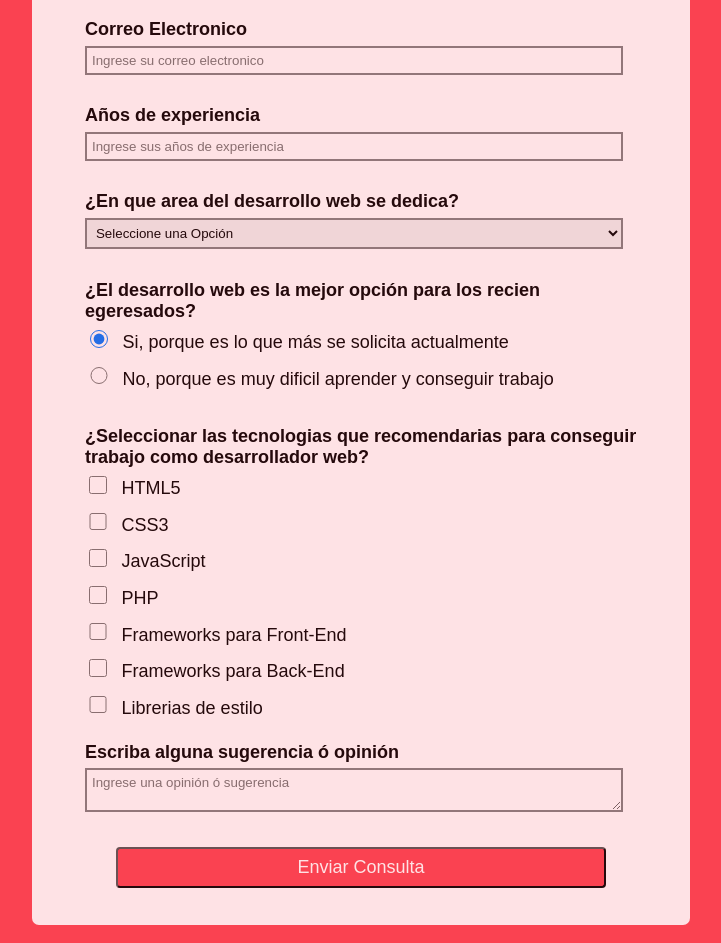
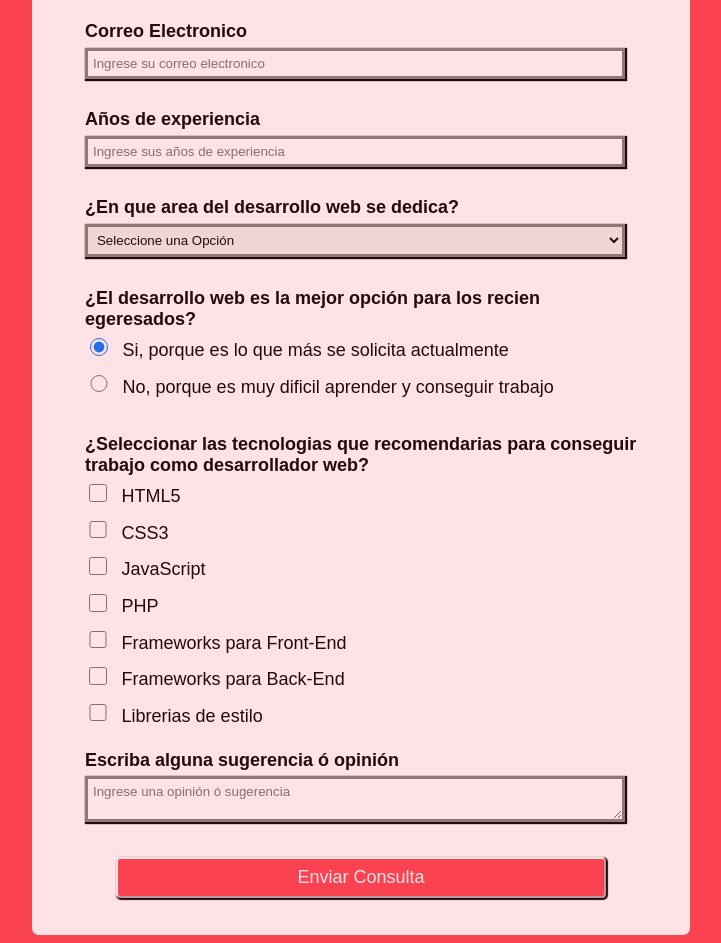
Before and after one commit to Axel212001/Formulario-PaginaWeb, a plain HTML site: page index.html in a window 1280 px wide. Shown: the part 440-1383 px from the top of the page, without its empty margins (279-1000 px from the left). Drawn offline with Linux system fonts and the light colour scheme.

Commit message:
Se le agrego los estilos al boton

```diff
--- a/assets/css/style.css
+++ b/assets/css/style.css
@@ -59,10 +59,11 @@ body{
 .text{
     width: 95%;
     box-sizing: content-box;
-    border: solid gray 2px;
+    border: solid gray 3px;
     padding: 5px;
     margin-top: 1%;
     font-family: Arial, Helvetica, sans-serif;
+    box-shadow: 1px 1px 1px 1px #000;
 }
 ::placeholder, option{
     font-family: Arial, Helvetica, sans-serif;
@@ -101,13 +102,17 @@ body{
     font-family: Arial, Helvetica, sans-serif;
     font-size: 18px;
     border-radius: 4px;
+    border-color: #FFF;
     background: #fa4251;
     color: #FFF;
+    box-shadow: 1px 1px 1px 1px #000;
 
 }
+
 #submit:hover{
     background: #FFF;
     color: #fa4251;
+    border-color: #fa4251;
 }
 @media (max-width: 900px){
  #title{
```
